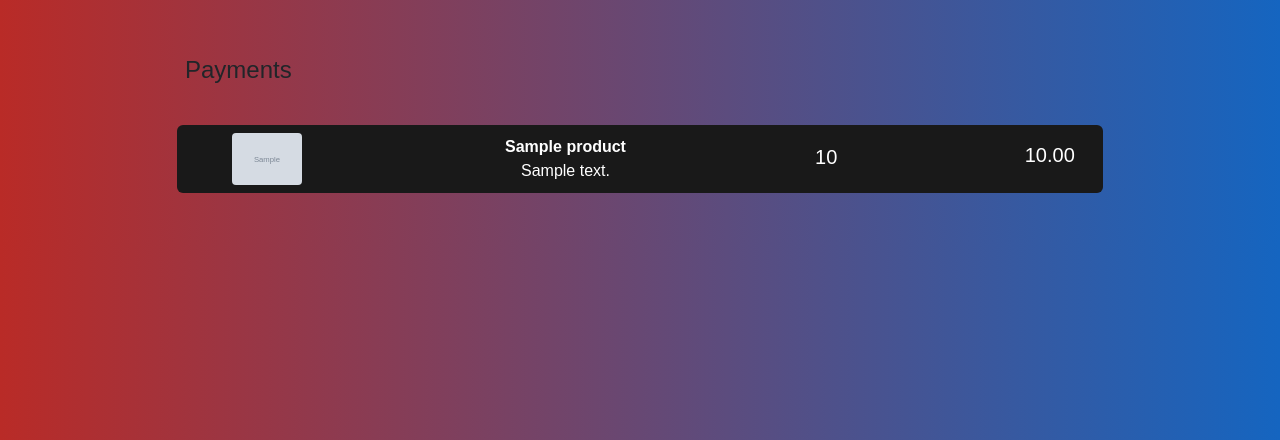
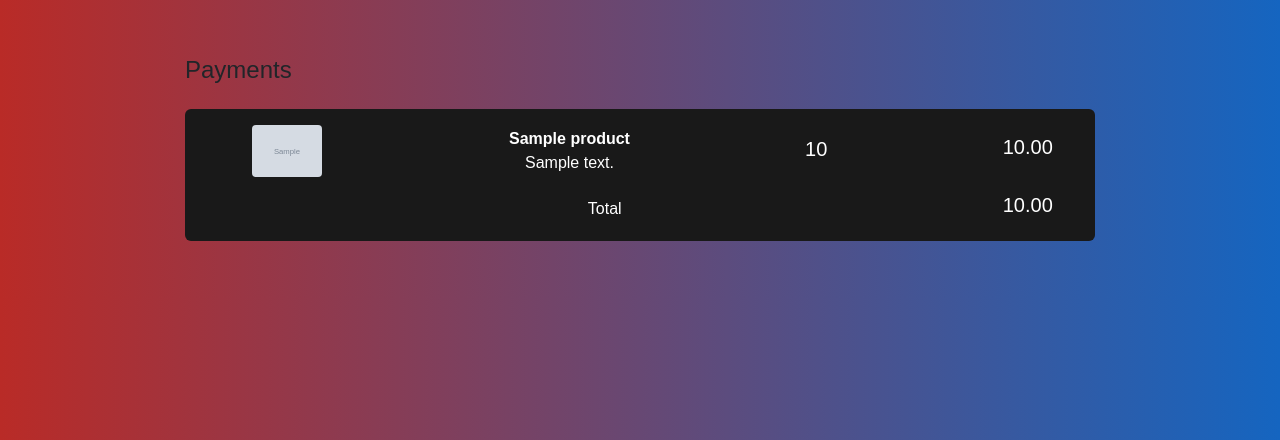
Before and after one commit to ArsenPidhoretskyi/InternetShop, a Django app: page /History in a window 1280 px wide. Shown: the part 56-496 px from the top of the page. Run offline with Django 3.2, Linux system fonts and the light colour scheme; a user stored in the database is signed in; tables that the repository leaves empty hold one stand-in row (values such as "Sample post"); grey boxes marked "Sample" are stand-in pictures; some libraries are stand-ins or nearby versions.

Commit message:
History of orders

```diff
--- a/purchase/models.py
+++ b/purchase/models.py
@@ -5,13 +5,19 @@ from product.models import Product
 User = get_user_model()
 
 
+class Order(models.Model):
+    id = models.BigAutoField(primary_key=True)
+    total = models.DecimalField(default=0.00, max_digits=10, decimal_places=2)
+    user = models.ForeignKey(User, on_delete=models.CASCADE)
+    created = models.DateTimeField(auto_now_add=True)
+
+
 class Purchase(models.Model):
     id = models.BigAutoField(primary_key=True)
     product = models.ForeignKey(Product, on_delete=models.CASCADE)
     quantity = models.PositiveIntegerField()
+    order = models.ForeignKey(Order, null=True, on_delete=models.CASCADE)
     total = models.DecimalField(default=0.00, max_digits=10, decimal_places=2)
-    user = models.ForeignKey(User, on_delete=models.CASCADE)
-    created = models.DateTimeField(auto_now_add=True)
 
     class Meta:
         db_table = "purchase"
--- a/purchase/services.py
+++ b/purchase/services.py
@@ -1,15 +1,25 @@
 from product.models import Cart
-from .models import Purchase
+from .models import Purchase, Order
 
 
-def create_purchase(user):
+def create_order(user):
     cart = Cart.objects.get(user=user)
+    if not cart.entry_set.all():
+        return
+    order = Order.objects.create(user=user)
+    total = 0
     for entry in cart.entry_set.all():
         Purchase.objects.create(
-            quantity=entry.quantity, product=entry.product, user=user, total=entry.total
+            quantity=entry.quantity,
+            product=entry.product,
+            total=entry.total,
+            order=order,
         )
+        total += entry.total
+    order.total = total
+    order.save()
     cart.delete()
 
 
-def get_purchases(user):
-    return Purchase.objects.filter(user=user)
+def get_orders(user):
+    return Order.objects.filter(user=user)
--- a/purchase/urls.py
+++ b/purchase/urls.py
@@ -2,6 +2,6 @@ from django.urls import path
 from . import views
 
 urlpatterns = [
-    path(r"Purchase", views.CreatePurchaseView.as_view(), name="create_purchase"),
+    path(r"Order", views.CreateOrderView.as_view(), name="create_order"),
     path(r"History", views.PurchasesView.as_view(), name="history"),
 ]
--- a/purchase/views.py
+++ b/purchase/views.py
@@ -2,13 +2,13 @@ from django.http import HttpResponseRedirect
 from django.shortcuts import render
 from django.urls import reverse
 
-from .services import create_purchase, get_purchases
+from .services import create_order, get_orders
 from core.views import WithContextView
 
 
-class CreatePurchaseView(WithContextView):
+class CreateOrderView(WithContextView):
     def post(self, *args, **kwargs):
-        create_purchase(self.request.user)
+        create_order(self.request.user)
         return HttpResponseRedirect(reverse("me"))
 
 
@@ -16,5 +16,5 @@ class PurchasesView(WithContextView):
     template_name = "purchase/History.html"
 
     def get(self, *args, **kwargs):
-        self.context["purchases"] = get_purchases(self.request.user)
+        self.context["orders"] = get_orders(self.request.user)
         return render(self.request, self.template_name, self.context)
--- a/templates/cart/Cart.html
+++ b/templates/cart/Cart.html
@@ -2,7 +2,7 @@
 
 {% block title %}Cart{% endblock title %}
 {% block content %}
-    <form method="POST" action="{% url 'create_purchase' %}">
+    <form method="POST" action="{% url 'create_order' %}">
         {% csrf_token %}
 
         <div class="container mt-5 mb-5">
--- a/templates/purchase/History.html
+++ b/templates/purchase/History.html
@@ -6,12 +6,12 @@
         <div class="d-flex justify-content-center row">
             <div class="col-md-10">
                 <div class="p-2">
-                    <h4>Payments</h4>
+                    <h4>Payments </h4>
+                    {% for order in orders %}
+                        {% include 'purchase/OrderItem.html' with order=order %}
+                    {% endfor %}
+
                 </div>
-
-                {% for purchase in purchases %}
-                    {% include 'purchase/PurchasedItem.html' with purchase=purchase %}
-                {% endfor %}
             </div>
         </div>
     </div>
--- /dev/null
+++ b/templates/purchase/OrderItem.html
@@ -0,0 +1,14 @@
+<div class="box p-2 mt-4 px-3">
+    {% for purchase in order.purchase_set.all %}
+        {% include 'purchase/PurchasedItem.html' with purchase=purchase %}
+    {% endfor %}
+
+    <div class="d-flex flex-row justify-content-between align-items-center p-2 px-3">
+        <div class="mr-1 col-11"> Total </div>
+        <div class="col-1">
+            <h5>
+                {{ order.total }}
+            </h5>
+        </div>
+    </div>
+</div>
--- a/templates/purchase/PurchasedItem.html
+++ b/templates/purchase/PurchasedItem.html
@@ -1,4 +1,4 @@
-<div class="d-flex flex-row justify-content-between align-items-center p-2 box mt-4 px-3">
+<div class="d-flex flex-row justify-content-between align-items-center p-2 px-3">
     <div class="mr-1 col-2">
         <img class="rounded" src="{{ purchase.product.image.url }}" width="70" alt="">
     </div>
```
Also changed, not shown: 1 other file.
